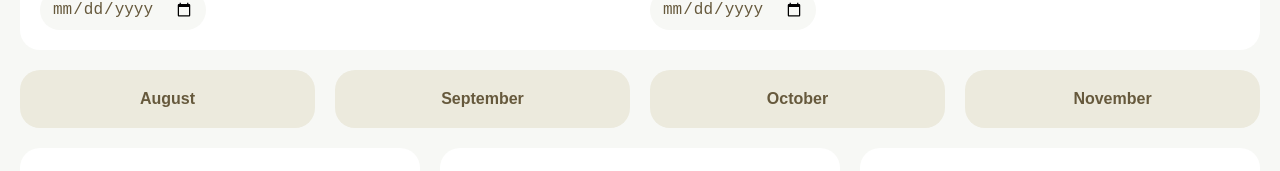
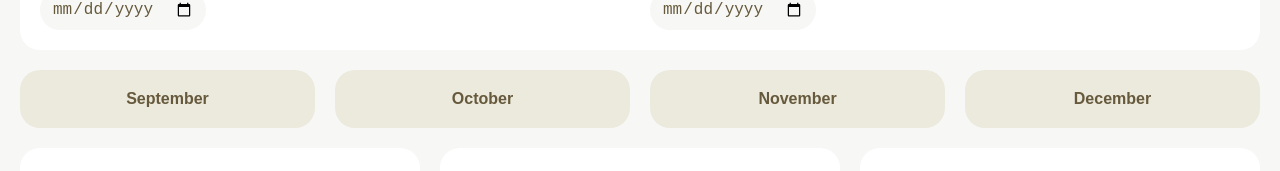
Before and after one commit to rospiel/react-typescript-origamid, a React (Vite) app: page / in a window 1280 px wide. Shown: the part 156-327 px from the top of the page. Built offline with nearby package versions, Linux system fonts and the light colour scheme.

Commit message:
refactor.: adjustment list months

```diff
--- a/src/components/Months.tsx
+++ b/src/components/Months.tsx
@@ -3,10 +3,10 @@ import ButtonMonth from './buttonMonth/ButtonMonth'
 export default function Months() {
   return (
     <div className='flex'>
+      <ButtonMonth numberMonth={8}/>
       <ButtonMonth numberMonth={9}/>
       <ButtonMonth numberMonth={10}/>
       <ButtonMonth numberMonth={11}/>
-      <ButtonMonth numberMonth={12}/>
     </div>
   )
 }
--- a/src/components/buttonMonth/ButtonMonth.tsx
+++ b/src/components/buttonMonth/ButtonMonth.tsx
@@ -11,7 +11,8 @@ export default function ButtonMonth({numberMonth}: ButtonMonthProps): JSX.Elemen
 
     function setStartAndEnd(): void {
         const date = new Date();
-        date.setMonth(numberMonth - 2);
+        date.setDate(1);
+        date.setMonth(numberMonth);
         const firstDay = new Date(date.getFullYear(), date.getMonth(), 1);
         const lastDay = new Date(date.getFullYear(), date.getMonth() + 1, 0);
         setStart(dateToString(firstDay));
--- a/src/utils/dateUtils.ts
+++ b/src/utils/dateUtils.ts
@@ -8,7 +8,8 @@ export function dateToString(date: Date): string {
 
 export function getMonthName(month: number) {
     const date = new Date();
-    date.setMonth(date.getMonth() + month);
+    date.setDate(1);
+    date.setMonth(month);
     return new Intl.DateTimeFormat('en-US', {
         month: 'long',
     }).format(date);
```
